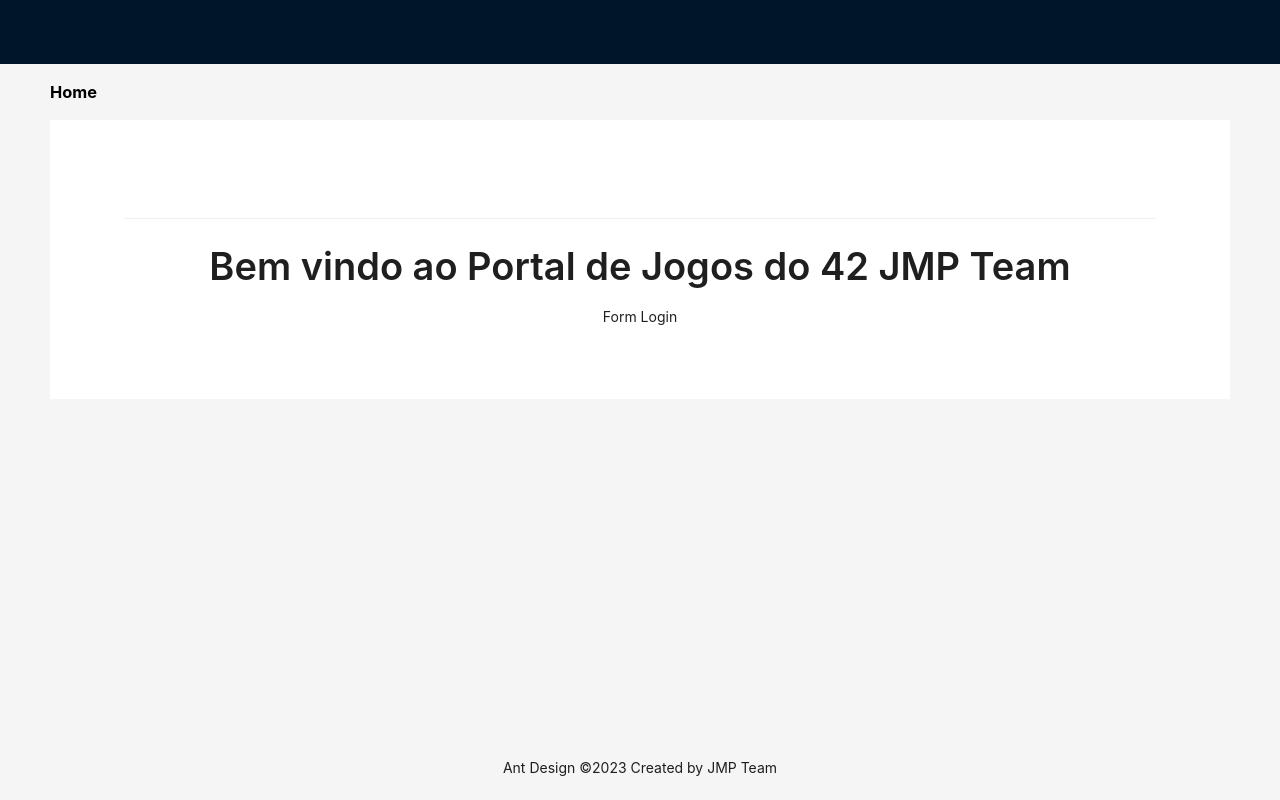
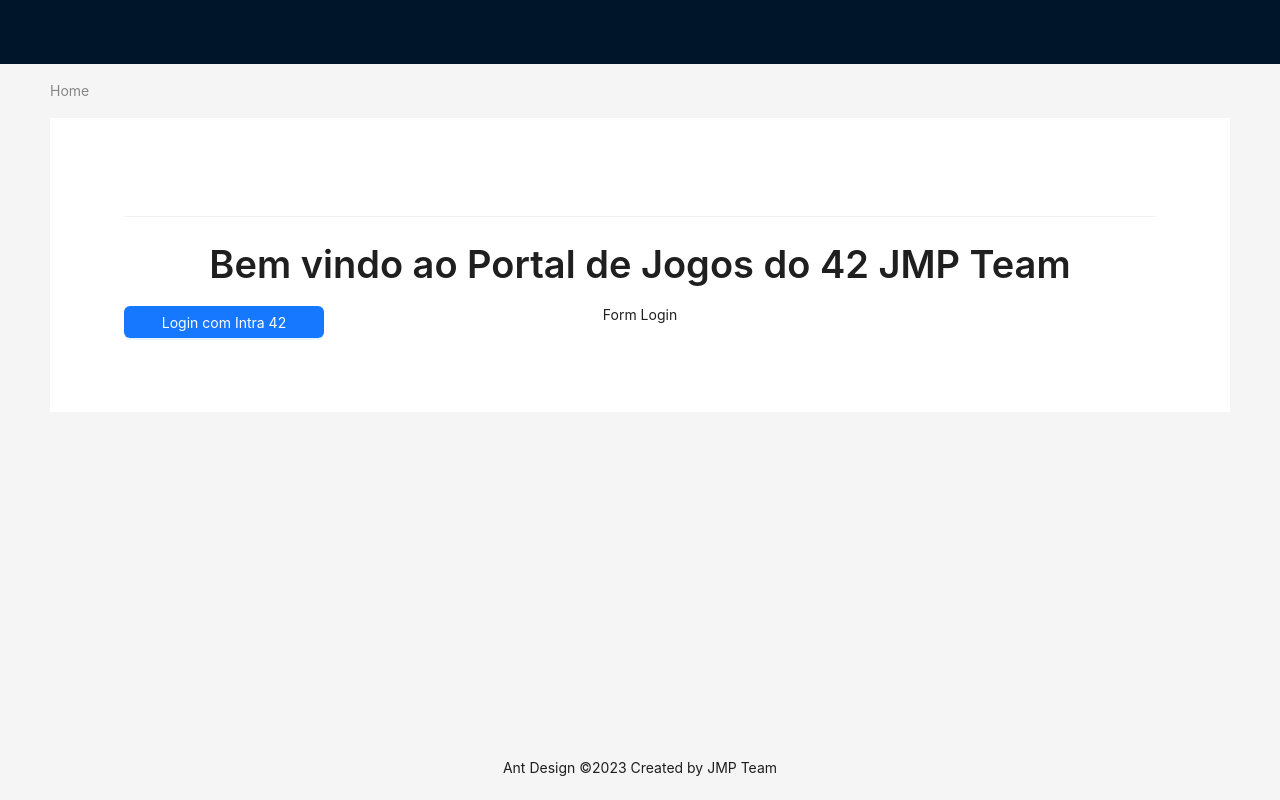
Before and after one commit to Mitsu325/ft_transcendence, a React (Create React App) app in the folder frontend/: page /login in a window 1280 px wide. Built offline with nearby package versions, Linux system fonts and the light colour scheme.

Commit message:
feat: add login with intra 42

```diff
--- a/frontend/src/components/LoginPage.tsx
+++ b/frontend/src/components/LoginPage.tsx
@@ -1,5 +1,5 @@
-import React from 'react';
-import { Link } from 'react-router-dom'; // Importe Link do React Router
+import React, { useEffect } from 'react';
+import { createSearchParams, useSearchParams } from 'react-router-dom'; // Importe Link do React Router
 import {
   Breadcrumb,
   Layout,
@@ -9,15 +9,57 @@
   Row,
   Typography,
   Space,
+  Button,
 } from 'antd';
-
+import axios from 'axios';
 const { Header, Content, Footer } = Layout;
 const { Text } = Typography;
 
-const HomePage: React.FC = () => {
+const CLIENT_ID =
+  'u-s4t2ud-69c6515e1aadb326fe9b48fc0b673b271390fbb38afb06138005fbf548933f38';
+
+const LoginPage: React.FC = () => {
+  const [searchParams] = useSearchParams();
   const {
     token: { colorBgContainer },
   } = theme.useToken();
+
+  useEffect(() => {
+    const codeParam = searchParams.get('code');
+    if (codeParam) {
+      const params = {
+        code: codeParam,
+      };
+      axios
+        .post(
+          'http://localhost:3003/auth/42?' +
+            createSearchParams(params).toString(),
+        )
+        .then(response => {
+          console.log('response');
+          console.log(response);
+          // TODO: direcionar para a página do jogo
+        })
+        .catch(error => {
+          console.log('error');
+          console.error(error);
+          // TODO: mostrar uma mensagem de erro
+        });
+    }
+  }, [searchParams]);
+
+  function loginWith42() {
+    const params = {
+      client_id: CLIENT_ID,
+      redirect_uri: 'http://localhost:3000/login',
+      response_type: 'code',
+    };
+
+    window.location.assign(
+      'https://api.intra.42.fr/oauth/authorize?' +
+        createSearchParams(params).toString(),
+    );
+  }
 
   return (
     <Layout>
@@ -34,13 +76,10 @@
         <div className="demo-logo" />
       </Header>
       <Content className="site-layout" style={{ padding: '0 50px' }}>
-        <Breadcrumb style={{ margin: '16px 0' }}>
-          <Breadcrumb.Item>
-            <Link to="/" style={{ color: 'black', textDecoration: 'none' }}>
-              <h3>Home</h3>
-            </Link>
-          </Breadcrumb.Item>
-        </Breadcrumb>
+        <Breadcrumb
+          style={{ margin: '16px 0' }}
+          items={[{ title: 'Home', href: '/' }]}
+        />
         <div style={{ padding: 24, background: colorBgContainer }}>
           <div style={{ padding: 50, background: colorBgContainer }}>
             <Divider></Divider>
@@ -54,7 +93,15 @@
               </Text>
             </Space>
             <Row>
-              <Col span={8}></Col>
+              <Col span={8}>
+                <Button
+                  type="primary"
+                  style={{ minWidth: 200 }}
+                  onClick={loginWith42}
+                >
+                  Login com Intra 42
+                </Button>
+              </Col>
               <Col
                 span={8}
                 style={{ display: 'flex', justifyContent: 'center' }}
@@ -73,4 +120,4 @@
   );
 };
 
-export default HomePage;
+export default LoginPage;
--- a/frontend/src/index.tsx
+++ b/frontend/src/index.tsx
@@ -8,7 +8,7 @@
 );
 
 root.render(
-  <React.StrictMode>
-    <App />
-  </React.StrictMode>,
+  // <React.StrictMode>
+  <App />,
+  // </React.StrictMode>,
 );
```
